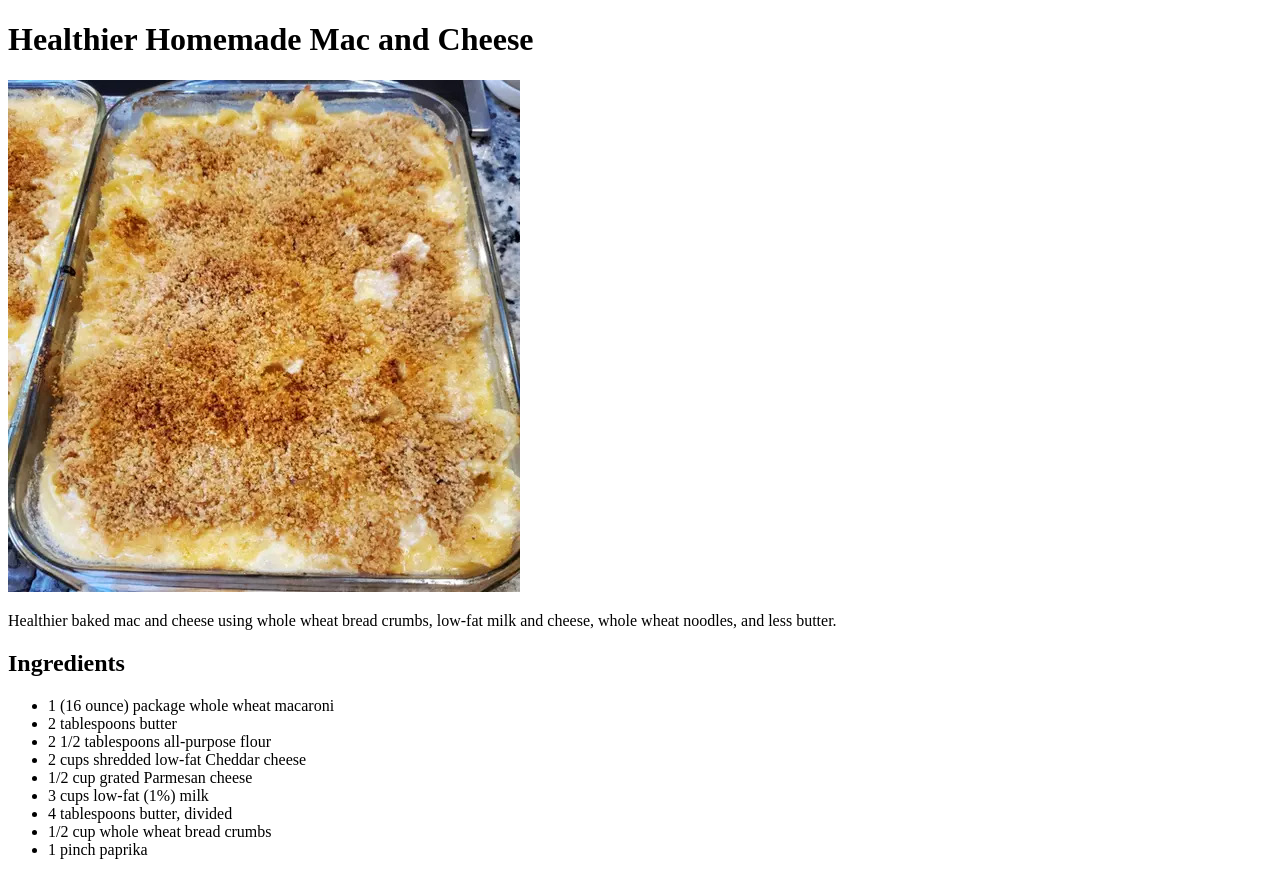
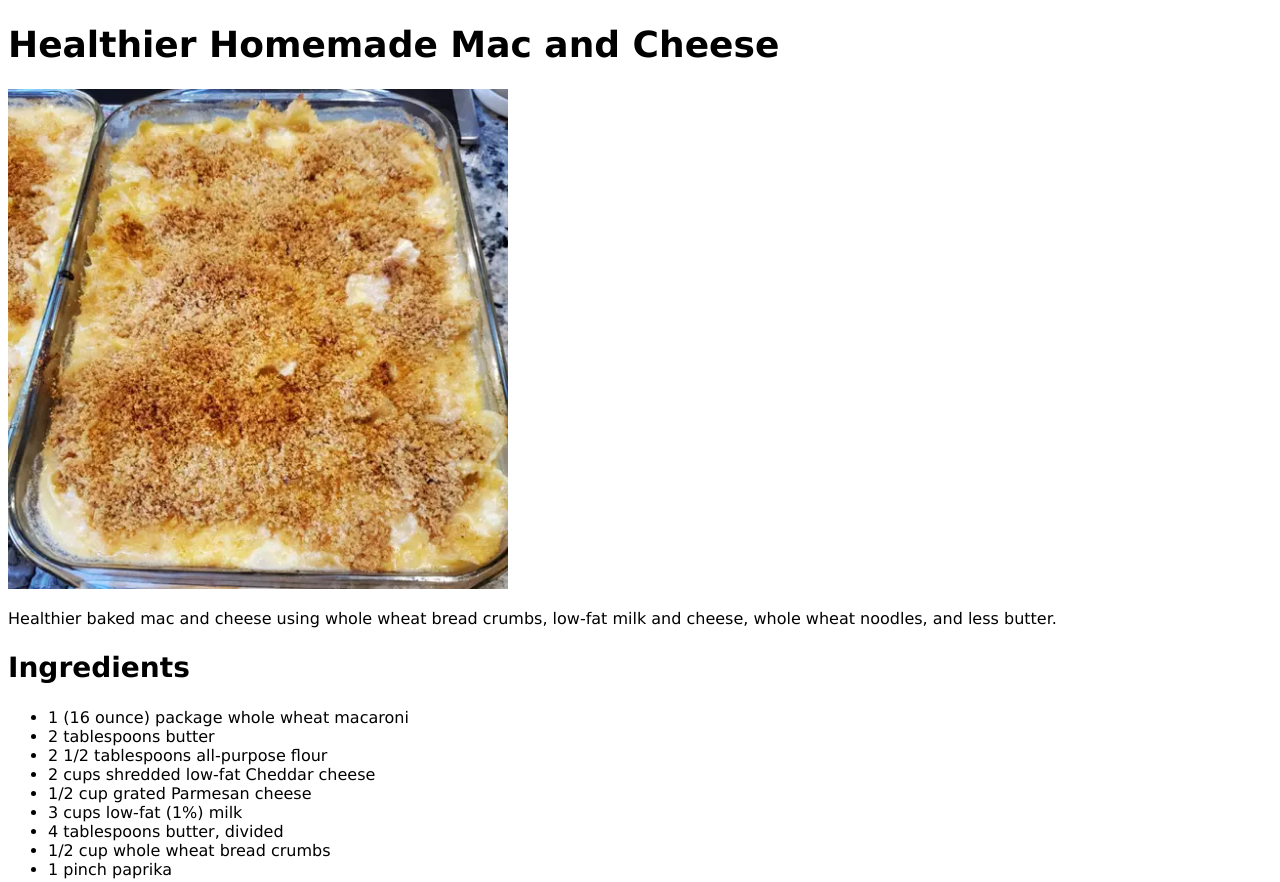
Before and after one commit to mitchjus01/odin-recipes, a plain HTML site: page recipes/mac-and-cheese.html in a window 1280 px wide. Shown: the top 882 px of the page. Drawn offline with Linux system fonts and the light colour scheme.

Commit message:
Add style.css

```diff
--- a/recipes/mac-and-cheese.html
+++ b/recipes/mac-and-cheese.html
@@ -3,6 +3,7 @@
     <head>
         <meta charset="UTF-8">
         <title>Healthier Homemade Mac and Cheese</title>
+        <link rel="stylesheet" href="../style.css">
     </head>
 
     <body>
--- /dev/null
+++ b/style.css
@@ -0,0 +1,17 @@
+* {
+    font-family: Verdana, Geneva, Tahoma, sans-serif;
+}
+
+img {
+    width: 500px;
+    height: auto;
+}
+
+h1 {
+    font-size: 36px;
+    font-weight: bold;
+}
+
+h2 {
+    font-size: 28px;
+}
```
Also changed, not shown: index.html (+1 -0 lines), recipes/chicken-stroganoff.html (+1 -0 lines), recipes/garlic-chicken-fried-brown-rice.html (+1 -0 lines).
